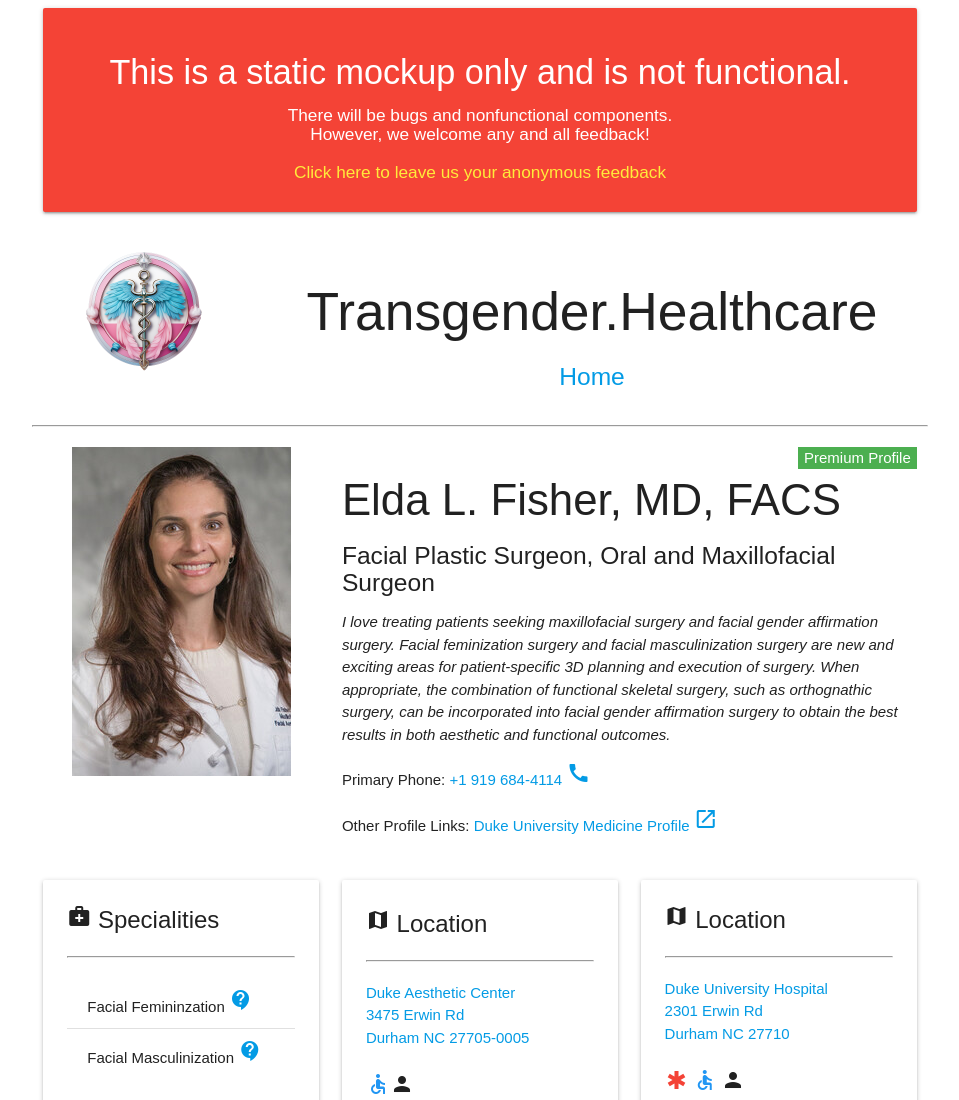
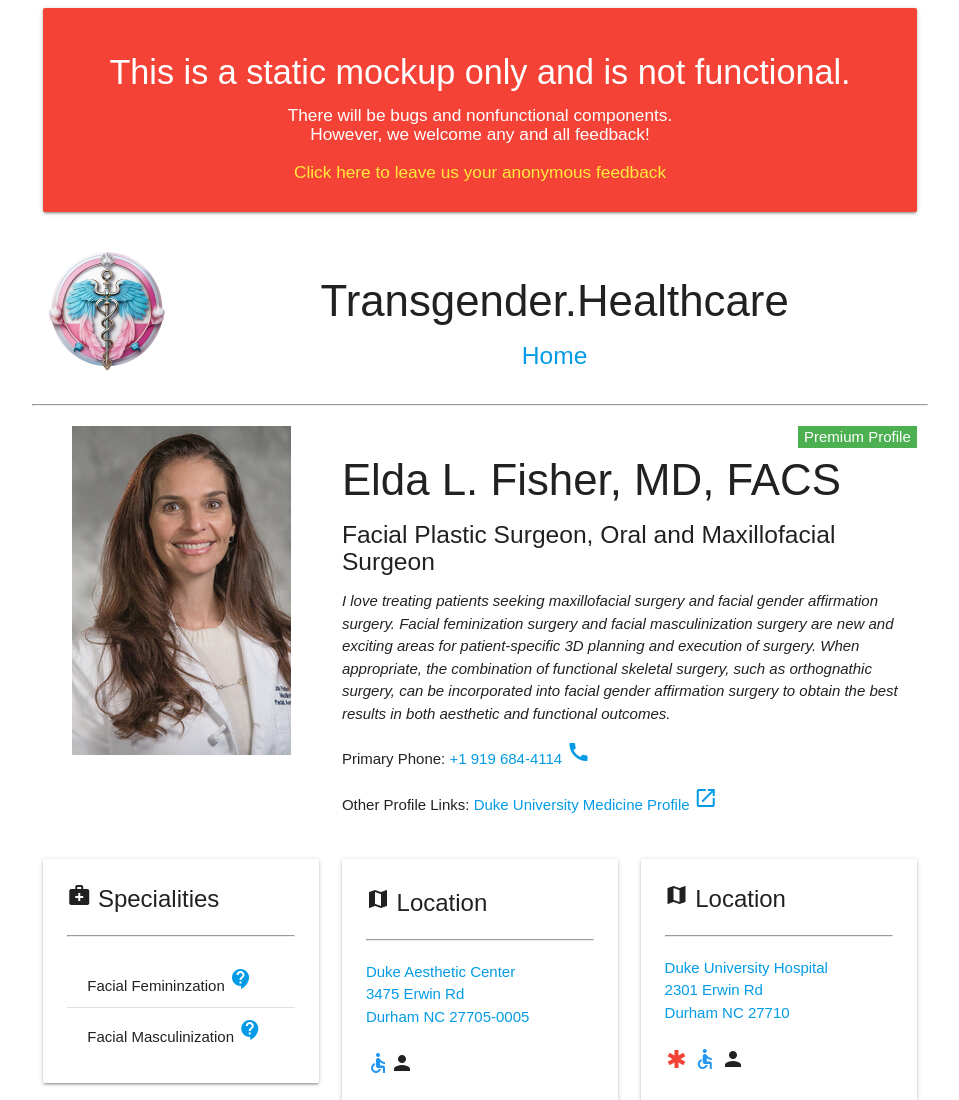
Before and after one commit to Transgender-Healthcare/mockup, a plain HTML site: page elda-l-fisher-3981ca1.html in a window 1280 px wide. Shown: the top 1100 px of the page, without its empty margins (160-1119 px from the left). Drawn offline with Linux system fonts and the light colour scheme; a web font is replaced by a local one.

Commit message:
fixing spacing issues
Signed-off-by: Paige Julianne Sullivan <paige@paigejulianne.com>

```diff
--- a/elda-l-fisher-3981ca1.html
+++ b/elda-l-fisher-3981ca1.html
@@ -70,9 +70,9 @@
 
     <div class="row center-align">
         <header>
-            <div class="col s2 m3 s12"><img src="images/logo.png" width="128" height="128"
+            <div class="col l2 m3 s12"><img src="images/logo.png" width="128" height="128"
                                      alt="Transgender Healthcare Logo"/></div>
-            <div class="col s10 m9 s12"><h2>Transgender.Healthcare</h2>
+            <div class="col l10 m9 s12"><h3>Transgender.Healthcare</h3>
                 <p>
                     <a href="/"><h5>Home</h5></a>
 
```
Also changed, not shown: index.html (+2 -2 lines), search.html (+2 -2 lines), 1 other file.
